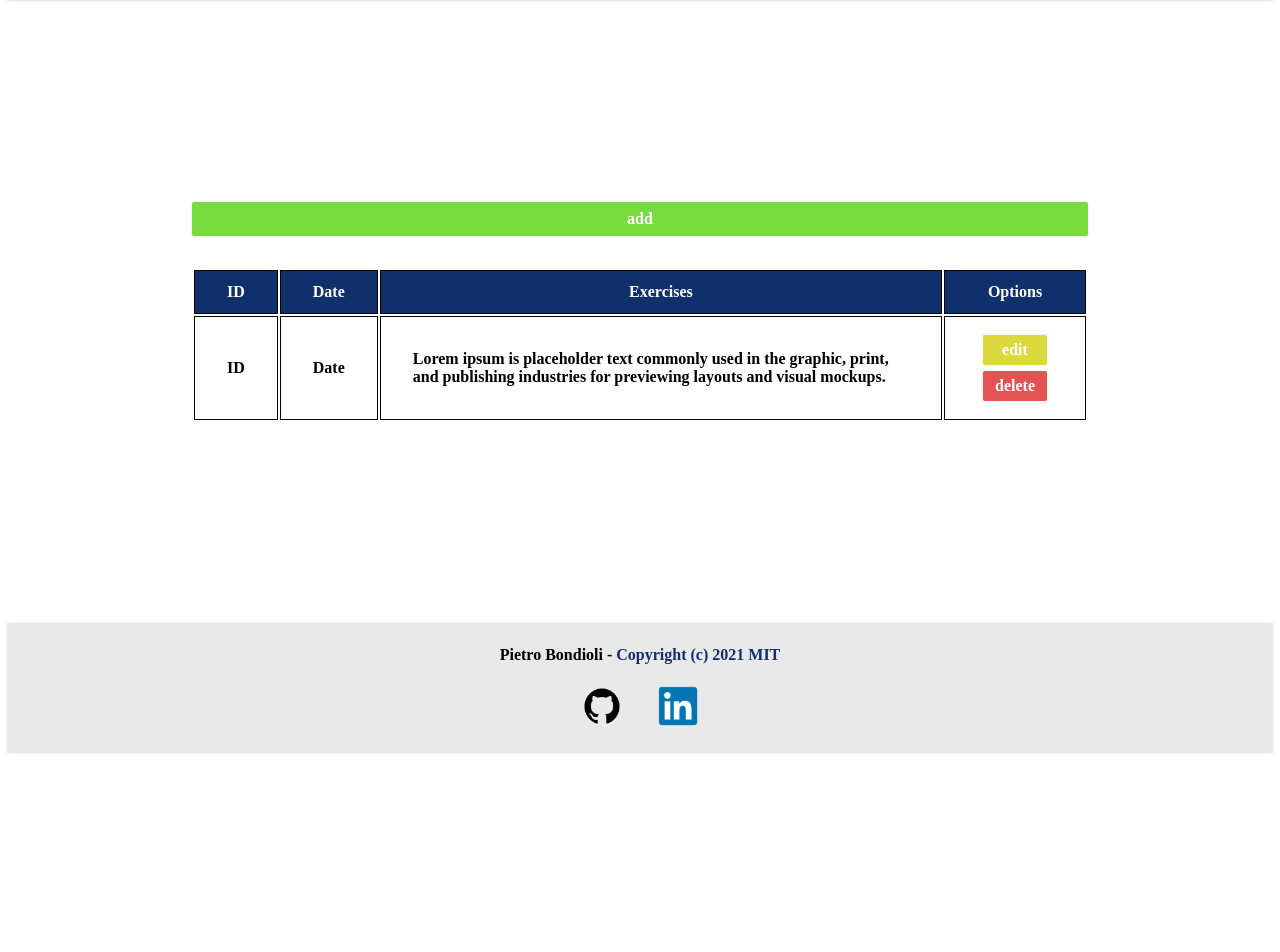
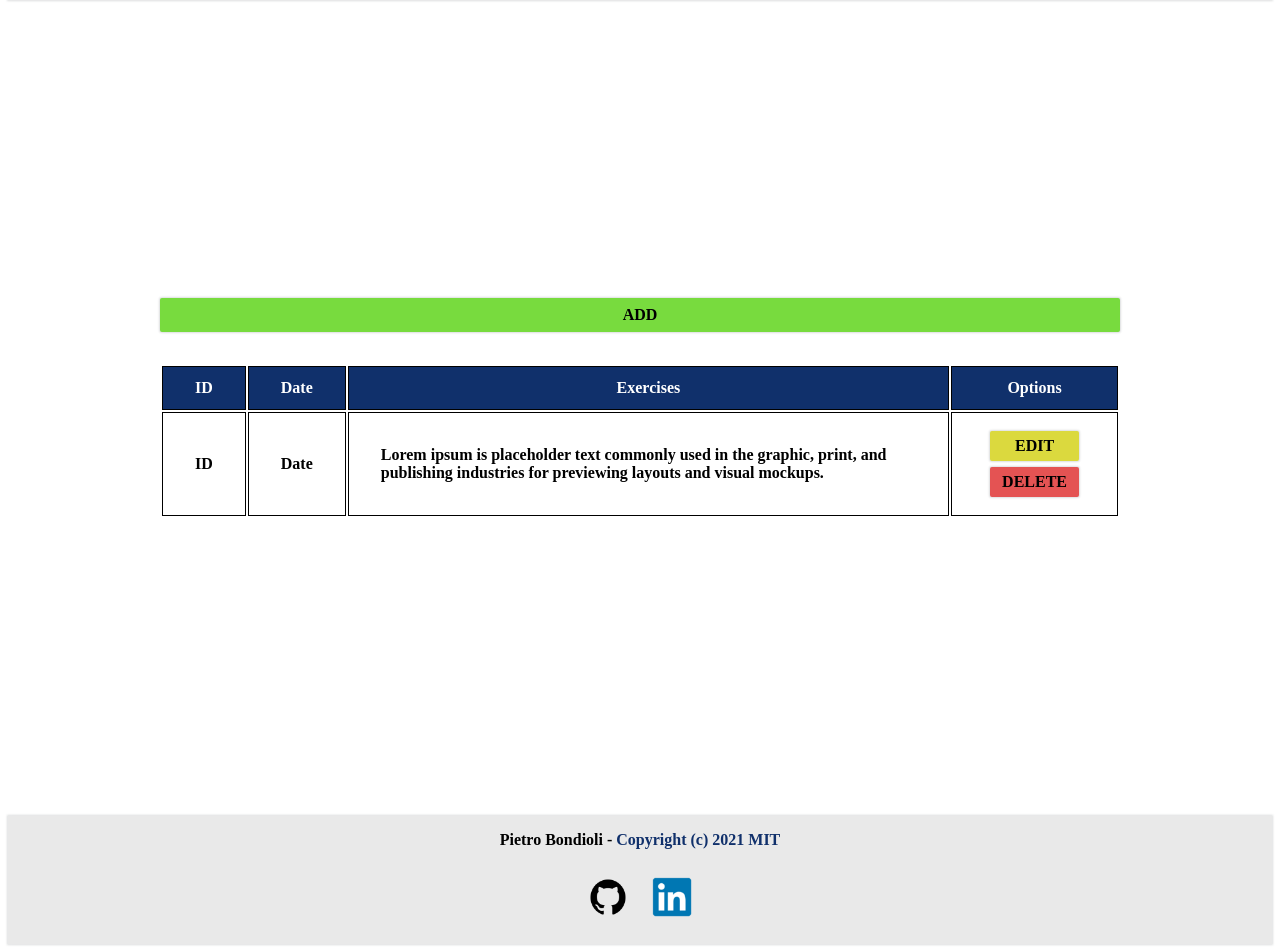
Before and after one commit to bondiolipietro/crud-expressjs, a Node server app: page / in a window 1280 px wide. Shown: the part 56-1008 px from the top of the page. Before the commit the page ends 809 px from the top, so only its background shows below. Run offline with Node 20, Linux system fonts and the light colour scheme; some libraries are stand-ins or nearby versions.

Commit message:
feat: 'crud_container' is now a component, added a favicon, created 'container_menu' component style
- Isolated 'crud_container' in a component because it will be used in another pages
- Added a favicon to website
- Created a style for 'container_menu' component
- Jquery library is now being imported at the end of the pages through 'script' component
- Footer links now has 'target="_blank"'

```diff
--- a/src/public/css/base/config.css
+++ b/src/public/css/base/config.css
@@ -7,4 +7,5 @@
   align-items: center;
   justify-content: center;
   min-height: calc(100vh - 48px - 128px);
+  padding: 96px 0;
 }
--- /dev/null
+++ b/src/public/css/components/container_menu.css
@@ -0,0 +1,24 @@
+.container_menu {
+  width: 60%;
+  display: flex;
+  justify-content: space-between;
+  padding-bottom: 12px;
+  border-bottom: 1px solid #000;
+}
+
+.container_menu > * {
+  font-size: 20px;
+}
+
+.menu__button {
+  color: #10306b;
+  text-decoration: none;
+  padding: 6px 0;
+}
+
+.menu__button:hover {
+  color: #24498f;
+}
+
+.menu__title {
+}
--- /dev/null
+++ b/src/public/css/components/crud_container.css
@@ -0,0 +1,8 @@
+.crud_container {
+  display: grid;
+  grid-template-rows: auto;
+  justify-items: center;
+  gap: 32px;
+  width: 75vw;
+  max-width: 75vw;
+}
--- a/src/public/css/components/footer.css
+++ b/src/public/css/components/footer.css
@@ -16,7 +16,7 @@
 .footer_text__link, .footer_text__link:visited {
   text-decoration: none;
   color: #10306b;
-  transition: all 300ms ease-in-out;
+  transition: all 200ms ease-in-out;
 }
 
 .footer_text__link:hover {
@@ -24,15 +24,16 @@
 }
 
 .footer_icons {
-
+  display: flex;
 }
 
 .footer_icons__link {
-  padding: 12px;
+  padding: 6px;
   margin: 6px;
 }
 
 .footer_icons__image {
+  display: block;
   width: 40px;
   height: 40px;
 }
--- a/src/public/css/main.css
+++ b/src/public/css/main.css
@@ -3,3 +3,5 @@
 
 @import './components/navbar.css';
 @import './components/footer.css';
+@import './components/crud_container.css';
+@import './components/container_menu.css';
--- a/src/public/css/pages/home.css
+++ b/src/public/css/pages/home.css
@@ -1,13 +1,5 @@
-.crud_container {
-  display: grid;
-  grid-template-rows: auto;
-  gap: 32px;
-  max-width: 70vw;
-  margin: 96px 0;
-}
-
-.container_options {
-
+.container__options {
+  width: 100%;
 }
 
 .add_button {
@@ -17,21 +9,18 @@
   width: 100%;
   padding: 8px 0;
   background-color: #78db3e;
-  color: #ffffff;
+  color: #000;
   border-radius: 2px;
   text-decoration: none;
 }
 
-.container_table {
-}
-
-.container_table th, .container_table td {
+.container__table th, .container__table td {
   border: 1px solid #000;
   padding: 12px 32px;
   word-break: keep-all;
 }
 
-.container_table th {
+.container__table th {
   background-color: #10306b;
   color: #fff;
 }
@@ -41,7 +30,7 @@
   padding: 6px 12px;
   border-radius: 2px;
   margin: 6px;
-  color: #ffffff;
+  color: #000;
   display: flex;
   align-items: center;
   justify-content: center;
@@ -49,12 +38,12 @@
 }
 
 .add_button, .edit_button, .delete_button {
-  box-shadow: 0px 0px 2px 1px #1b20280d;
-  transition: all 300ms ease-in-out;
+  box-shadow: 0px 0px 2px 1px #1b202726;
+  transition: all 200ms ease-in-out;
 }
 
 .add_button:hover, .edit_button:hover, .delete_button:hover {
-  box-shadow: 0px 0px 2px 1px #1b202826;
+  box-shadow: 0px 0px 2px 1px #1b20274d;
 }
 
 .edit_button {
--- a/src/views/includes/footer.pug
+++ b/src/views/includes/footer.pug
@@ -1,9 +1,9 @@
 footer.footer
   div.footer_text Pietro Bondioli -
     | !{' '}
-    a(href="https://opensource.org/licenses/MIT").footer_text__link Copyright (c) 2021 MIT
+    a(href="https://opensource.org/licenses/MIT" target="_blank").footer_text__link Copyright (c) 2021 MIT
   div.footer_icons
-    a(href="https://github.com/bondiolipietro").footer_icons__link
+    a(href="https://github.com/bondiolipietro" target="_blank").footer_icons__link
       img(src="/public/img/footer/github-black-64px.png" alt="Github").footer_icons__image
-    a(href="https://www.linkedin.com/in/pietrobondioli/").footer_icons__link
+    a(href="https://www.linkedin.com/in/pietrobondioli/" target="_blank").footer_icons__link
       img(src="/public/img/footer/linkedin-64px.png" alt="Linkedin").footer_icons__image
--- a/src/views/includes/head.pug
+++ b/src/views/includes/head.pug
@@ -1,3 +1,3 @@
-script(src="jquery-3.5.1.min.js")
+meta(name="viewport" content="width=device-width, initial-scale=1.0")
+link(rel="icon" type="image/png" href="/public/img/favicon.ico")
 link(rel='stylesheet' href='/public/css/main.css' type='text/css')
-meta(name="viewport" content="width=device-width, initial-scale=1.0")
--- /dev/null
+++ b/src/views/includes/scripts.pug
@@ -0,0 +1,3 @@
+script(src="https://code.jquery.com/jquery-3.5.1.min.js"
+			  integrity="sha256-9/aliU8dGd2tb6OSsuzixeV4y/faTqgFtohetphbbj0="
+			  crossorigin="anonymous")
--- a/src/views/index.pug
+++ b/src/views/index.pug
@@ -10,9 +10,9 @@ html(lang="en")
 
     main.main
       div.crud_container
-        div.container_options
-          a(href="/add-user").add_button add
-        table.container_table
+        div.container__options
+          a(href="/add-user").add_button ADD
+        table.container__table
           thead
             tr
               th ID
@@ -25,7 +25,8 @@ html(lang="en")
               td Date
               td Lorem ipsum is placeholder text commonly used in the graphic, print, and publishing industries for previewing layouts and visual mockups.
               td
-                a(href="/update-user" data-id="1").edit_button edit
-                a(href="#" data-id="1").delete_button delete
+                a(href="/update-user" data-id="1").edit_button EDIT
+                a(href="#" data-id="1").delete_button DELETE
 
     include includes/footer.pug
+    include includes/scripts.pug
```
Also changed, not shown: src/public/img/favicon.ico (added).
